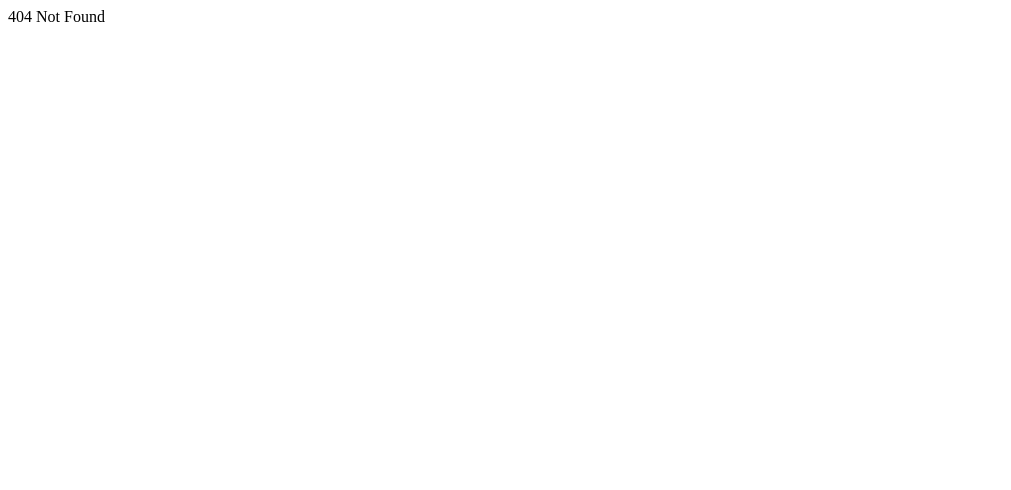
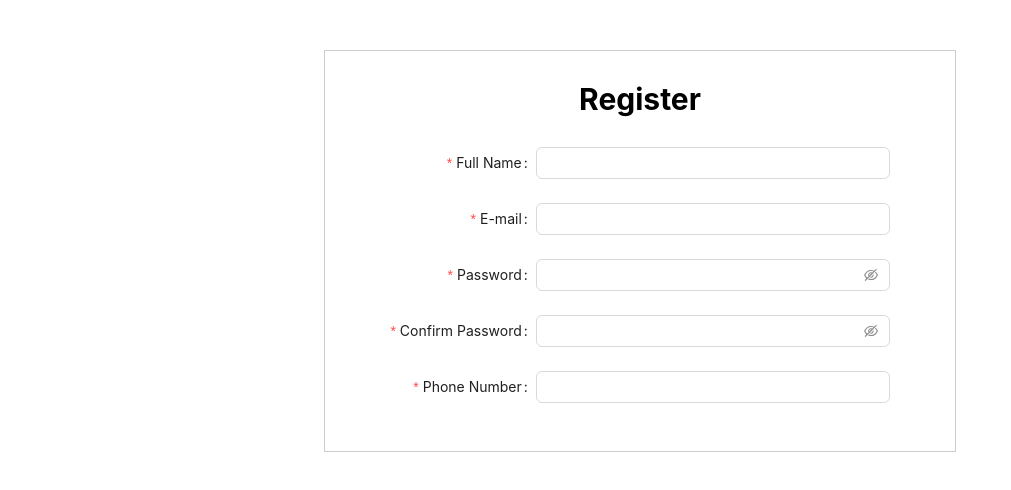
Before and after one commit to thanhvanvu/book-store-fe, a React (Vite) app: page /register in a window 1280 px wide. Before the commit this address had no page. Shown: the top 490 px of the page, without its empty margins (0-1011 px from the left). Built offline with nearby package versions, Linux system fonts and the light colour scheme.

Commit message:
12: Design a register page using Ant Design

```diff
--- a/package.json
+++ b/package.json
@@ -11,11 +11,14 @@
     "preview": "vite preview"
   },
   "dependencies": {
+    "@ant-design/icons": "5.0.1",
     "@reduxjs/toolkit": "1.9.3",
+    "antd": "5.3.2",
     "react": "^18.2.0",
     "react-dom": "^18.2.0",
     "react-redux": "8.0.5",
-    "react-router-dom": "6.9.0"
+    "react-router-dom": "6.9.0",
+    "sass": "^1.62.1"
   },
   "devDependencies": {
     "@types/react": "^18.0.28",
--- /dev/null
+++ b/src/pages/Register/Register.jsx
@@ -0,0 +1,119 @@
+import React from 'react'
+import { Button, Form, Input, Select } from 'antd'
+import { Col, Row } from 'antd'
+import './Register.scss'
+import { Option } from 'antd/es/mentions'
+
+const Register = () => {
+  const onFinish = (values) => {
+    console.log('Success:', values)
+  }
+
+  const onFinishFailed = (errorInfo) => {
+    console.log('Failed:', errorInfo)
+  }
+
+  return (
+    <>
+      <Col className="register-page" span={12}>
+        <h3 className="register-title">Register</h3>
+        <Form
+          name="register"
+          labelCol={{ span: 7 }}
+          wrapperCol={{ span: 17 }}
+          style={{ maxWidth: 500 }}
+          initialValues={{ remember: true }}
+          onFinish={onFinish}
+          onFinishFailed={onFinishFailed}
+          autoComplete="off"
+        >
+          <Form.Item
+            label="Full Name"
+            name="fullName"
+            rules={[
+              { required: true, message: 'Please input your full name!' },
+            ]}
+          >
+            <Input />
+          </Form.Item>
+
+          <Form.Item
+            name="email"
+            label="E-mail"
+            rules={[
+              {
+                type: 'email',
+                message: 'The input is not valid E-mail!',
+              },
+              {
+                required: true,
+                message: 'Please input your E-mail!',
+              },
+            ]}
+          >
+            <Input />
+          </Form.Item>
+
+          <Form.Item
+            name="password"
+            label="Password"
+            rules={[
+              {
+                required: true,
+                message: 'Please input your password!',
+              },
+            ]}
+            hasFeedback
+          >
+            <Input.Password />
+          </Form.Item>
+
+          <Form.Item
+            name="confirm"
+            label="Confirm Password:"
+            dependencies={['password']}
+            hasFeedback
+            rules={[
+              {
+                required: true,
+                message: 'Please confirm your password!',
+              },
+              ({ getFieldValue }) => ({
+                validator(_, value) {
+                  if (!value || getFieldValue('password') === value) {
+                    return Promise.resolve()
+                  }
+                  return Promise.reject(
+                    new Error(
+                      'The two passwords that you entered do not match!'
+                    )
+                  )
+                },
+              }),
+            ]}
+          >
+            <Input.Password />
+          </Form.Item>
+
+          <Form.Item
+            name="phone"
+            label="Phone Number"
+            rules={[
+              { required: true, message: 'Please input your phone number!' },
+            ]}
+          >
+            <Input style={{ width: '100%' }} />
+          </Form.Item>
+
+          <Form.Item wrapperCol={{ offset: 10, span: 0 }}>
+            <Button type="primary" htmlType="submit">
+              Submit
+            </Button>
+          </Form.Item>
+        </Form>
+      </Col>
+    </>
+  )
+}
+
+export default Register
--- /dev/null
+++ b/src/pages/Register/Register.scss
@@ -0,0 +1,13 @@
+.register-page {
+  border: 1px solid #ccc;
+  margin: 0 auto;
+  margin-top: 50px;
+  .register-title {
+    text-align: center;
+    font-size: 30px;
+  }
+
+  Form {
+    margin: 0 auto;
+  }
+}
```
Also changed, not shown: src/App.jsx (+8 -0 lines).
